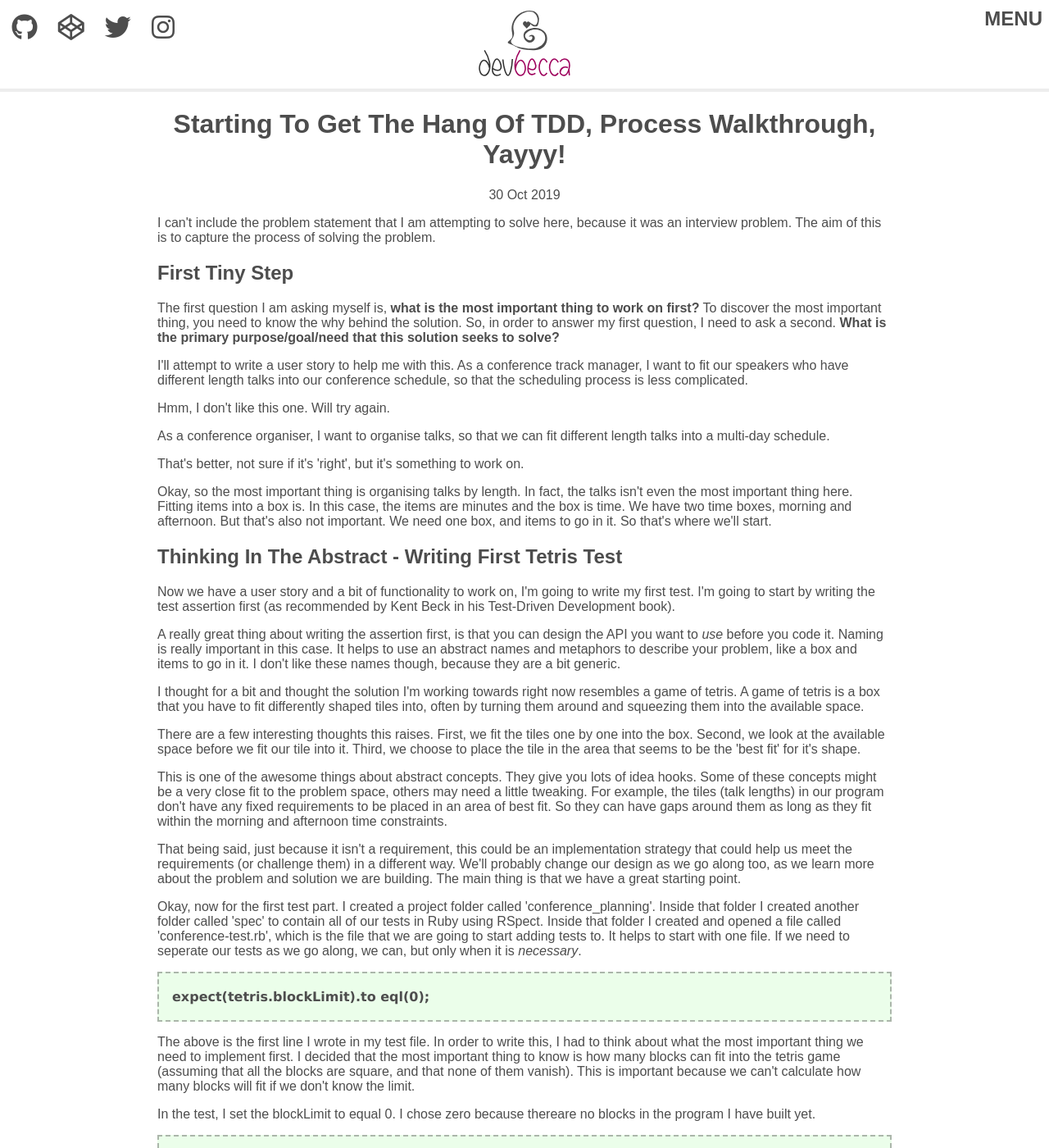
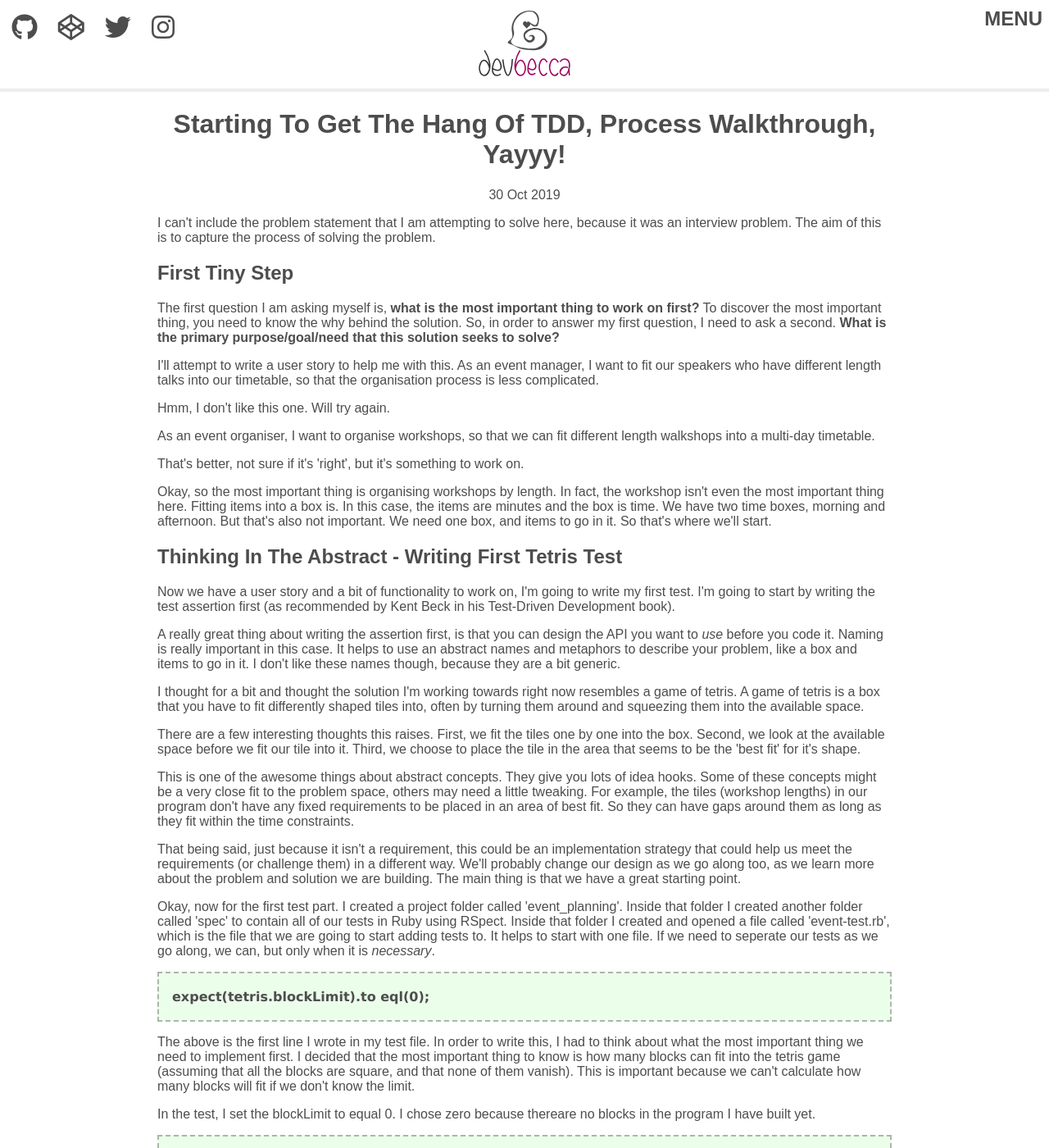
Before and after one commit to Becca9941/Becca9941.github.io, a Jekyll site: the page built from _posts/2019-10-30-conference-track-manager-tdd.html, in a window 1280 px wide and 1400 px high. Shown: the whole window at 82% size. Built offline with Jekyll 4.4.1, drawn with Linux system fonts in a browser that asks for light colours; nearby versions of some CDN libraries.

Commit message:
anonymised problem details more

```diff
--- a/_posts/2019-10-30-conference-track-manager-tdd.html
+++ b/_posts/2019-10-30-conference-track-manager-tdd.html
@@ -9,15 +9,15 @@ title: Starting to get the hang of TDD, process walkthrough, yayyy!
 
 <p>The first question I am asking myself is, <strong>what is the most important thing to work on first?</strong> To discover the most important thing, you need to know the why behind the solution. So, in order to answer my first question, I need to ask a second. <strong>What is the primary purpose/goal/need that this solution seeks to solve?</strong></p>
 
-<p>I'll attempt to write a user story to help me with this. As a conference track manager, I want to fit our speakers who have different length talks into our conference schedule, so that the scheduling process is less complicated.</p>
+<p>I'll attempt to write a user story to help me with this. As an event manager, I want to fit our speakers who have different length talks into our timetable, so that the organisation process is less complicated.</p>
 
 <p>Hmm, I don't like this one. Will try again.</p>
 
-<p>As a conference organiser, I want to organise talks, so that we can fit different length talks into a multi-day schedule.</p>
+<p>As an event organiser, I want to organise workshops, so that we can fit different length walkshops into a multi-day timetable.</p>
 
 <p>That's better, not sure if it's 'right', but it's something to work on.</p>
 
-<p>Okay, so the most important thing is organising talks by length. In fact, the talks isn't even the most important thing here. Fitting items into a box is. In this case, the items are minutes and the box is time. We have two time boxes, morning and afternoon. But that's also not important. We need one box, and items to go in it. So that's where we'll start.</p>
+<p>Okay, so the most important thing is organising workshops by length. In fact, the workshop isn't even the most important thing here. Fitting items into a box is. In this case, the items are minutes and the box is time. We have two time boxes, morning and afternoon. But that's also not important. We need one box, and items to go in it. So that's where we'll start.</p>
 
 <h2>Thinking in the abstract - Writing first tetris test</h2>
 
@@ -29,11 +29,11 @@ title: Starting to get the hang of TDD, process walkthrough, yayyy!
 
 <p>There are a few interesting thoughts this raises. First, we fit the tiles one by one into the box. Second, we look at the available space before we fit our tile into it. Third, we choose to place the tile in the area that seems to be the 'best fit' for it's shape.</p>
 
-<p>This is one of the awesome things about abstract concepts. They give you lots of idea hooks. Some of these concepts might be a very close fit to the problem space, others may need a little tweaking. For example, the tiles (talk lengths) in our program don't have any fixed requirements to be placed in an area of best fit. So they can have gaps around them as long as they fit within the morning and afternoon time constraints.</p>
+<p>This is one of the awesome things about abstract concepts. They give you lots of idea hooks. Some of these concepts might be a very close fit to the problem space, others may need a little tweaking. For example, the tiles (workshop lengths) in our program don't have any fixed requirements to be placed in an area of best fit. So they can have gaps around them as long as they fit within the time constraints.</p>
 
 <p>That being said, just because it isn't a requirement, this could be an implementation strategy that could help us meet the requirements (or challenge them) in a different way. We'll probably change our design as we go along too, as we learn more about the problem and solution we are building. The main thing is that we have a great starting point.</p>
 
-<p>Okay, now for the first test part. I created a project folder called 'conference_planning'. Inside that folder I created another folder called 'spec' to contain all of our tests in Ruby using RSpect. Inside that folder I created and opened a file called 'conference-test.rb', which is the file that we are going to start adding tests to. It helps to start with one file. If we need to seperate our tests as we go along, we can, but only when it is <em>necessary</em>.</p>
+<p>Okay, now for the first test part. I created a project folder called 'event_planning'. Inside that folder I created another folder called 'spec' to contain all of our tests in Ruby using RSpect. Inside that folder I created and opened a file called 'event-test.rb', which is the file that we are going to start adding tests to. It helps to start with one file. If we need to seperate our tests as we go along, we can, but only when it is <em>necessary</em>.</p>
 
 <pre>
 <code>
```
